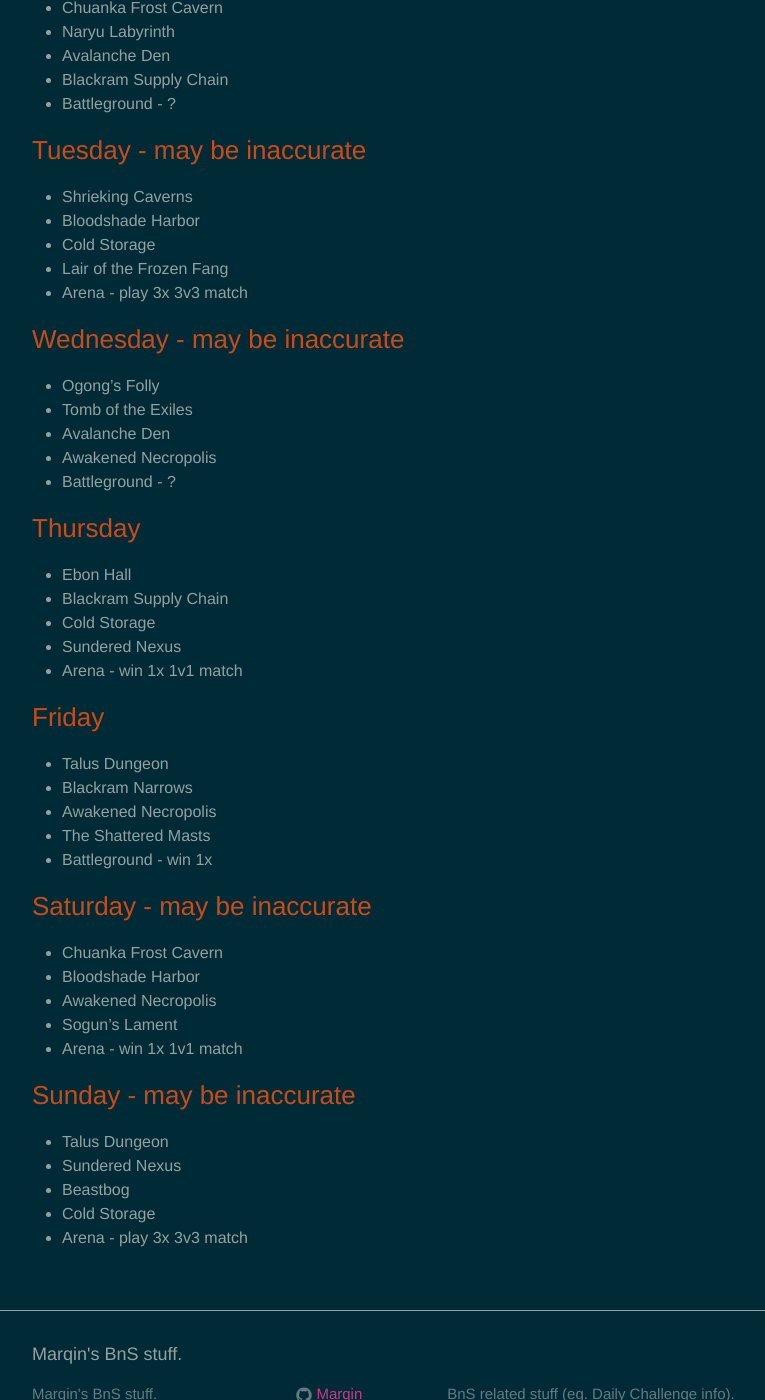
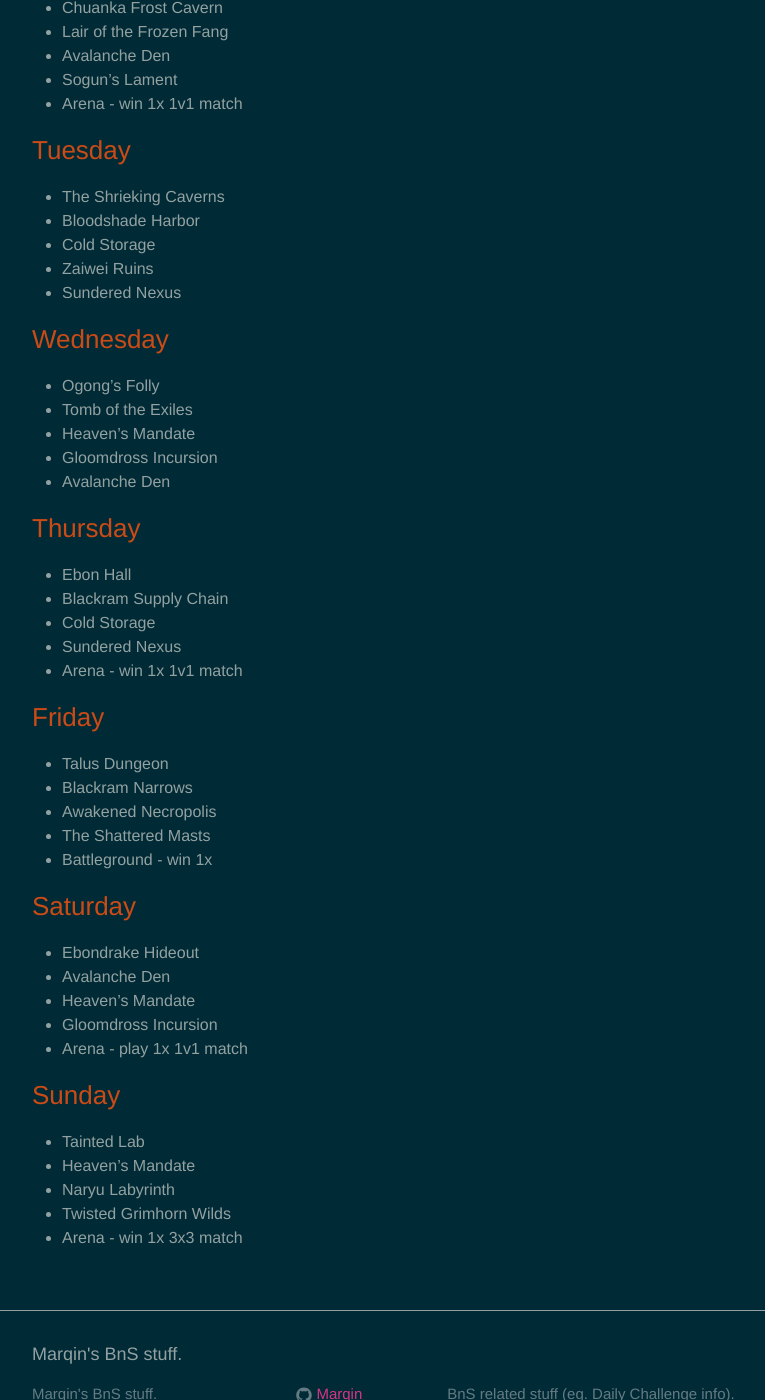
Before and after one commit to Marqin/bns, a Jekyll site: the page built from daily-challenge.md, in a window 1280 px wide and 1400 px high, scrolled down 261 px. Shown: the whole window, without its empty margins (238-1003 px from the left). Built offline with Jekyll 4.4.1, drawn with Linux system fonts in a browser that asks for light colours; some of the changed text lies outside the part shown.

Commit message:
daily challenge update

```diff
--- a/daily-challenge.md
+++ b/daily-challenge.md
@@ -6,26 +6,26 @@ permalink: /daily-challenge/
 
 Daily Challenge starts at **6 AM UTC** on EU servers.
 
-### Monday - may be inaccurate
+### Monday
 * Chuanka Frost Cavern
-* Naryu Labyrinth
+* Lair of the Frozen Fang
 * Avalanche Den
-* Blackram Supply Chain
-* Battleground - ?
+* Sogun's Lament
+* Arena - win 1x 1v1 match
 
-### Tuesday - may be inaccurate
-* Shrieking Caverns
+### Tuesday
+* The Shrieking Caverns
 * Bloodshade Harbor
 * Cold Storage
-* Lair of the Frozen Fang
-* Arena - play 3x 3v3 match
+* Zaiwei Ruins
+* Sundered Nexus
 
-### Wednesday - may be inaccurate
+### Wednesday
 * Ogong's Folly
 * Tomb of the Exiles
+* Heaven's Mandate
+* Gloomdross Incursion
 * Avalanche Den
-* Awakened Necropolis
-* Battleground - ?
 
 ### Thursday
 * Ebon Hall
@@ -41,16 +41,16 @@ Daily Challenge starts at **6 AM UTC** on EU servers.
 * The Shattered Masts
 * Battleground - win 1x
 
-### Saturday - may be inaccurate
-* Chuanka Frost Cavern
-* Bloodshade Harbor
-* Awakened Necropolis
-* Sogun's Lament
-* Arena - win 1x 1v1 match
+### Saturday
+* Ebondrake Hideout
+* Avalanche Den
+* Heaven's Mandate
+* Gloomdross Incursion
+* Arena - play 1x 1v1 match
 
-### Sunday - may be inaccurate
-* Talus Dungeon
-* Sundered Nexus
-* Beastbog
-* Cold Storage
-* Arena - play 3x 3v3 match
+### Sunday
+* Tainted Lab
+* Heaven's Mandate
+* Naryu Labyrinth
+* Twisted Grimhorn Wilds
+* Arena - win 1x 3x3 match
```
Also changed, not shown: _posts/2016-07-26-daily-challenge-update.md (added, +9 -0 lines).
